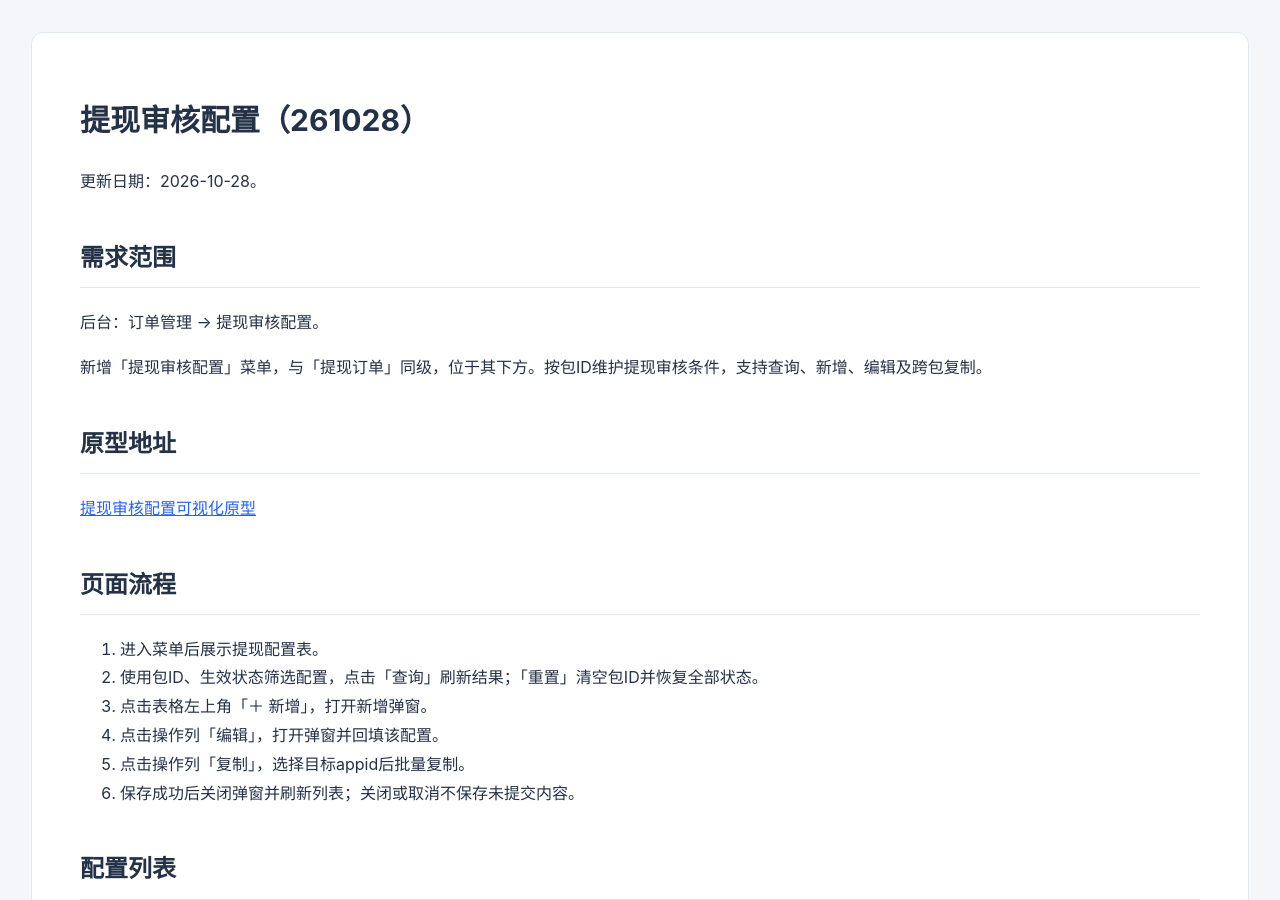
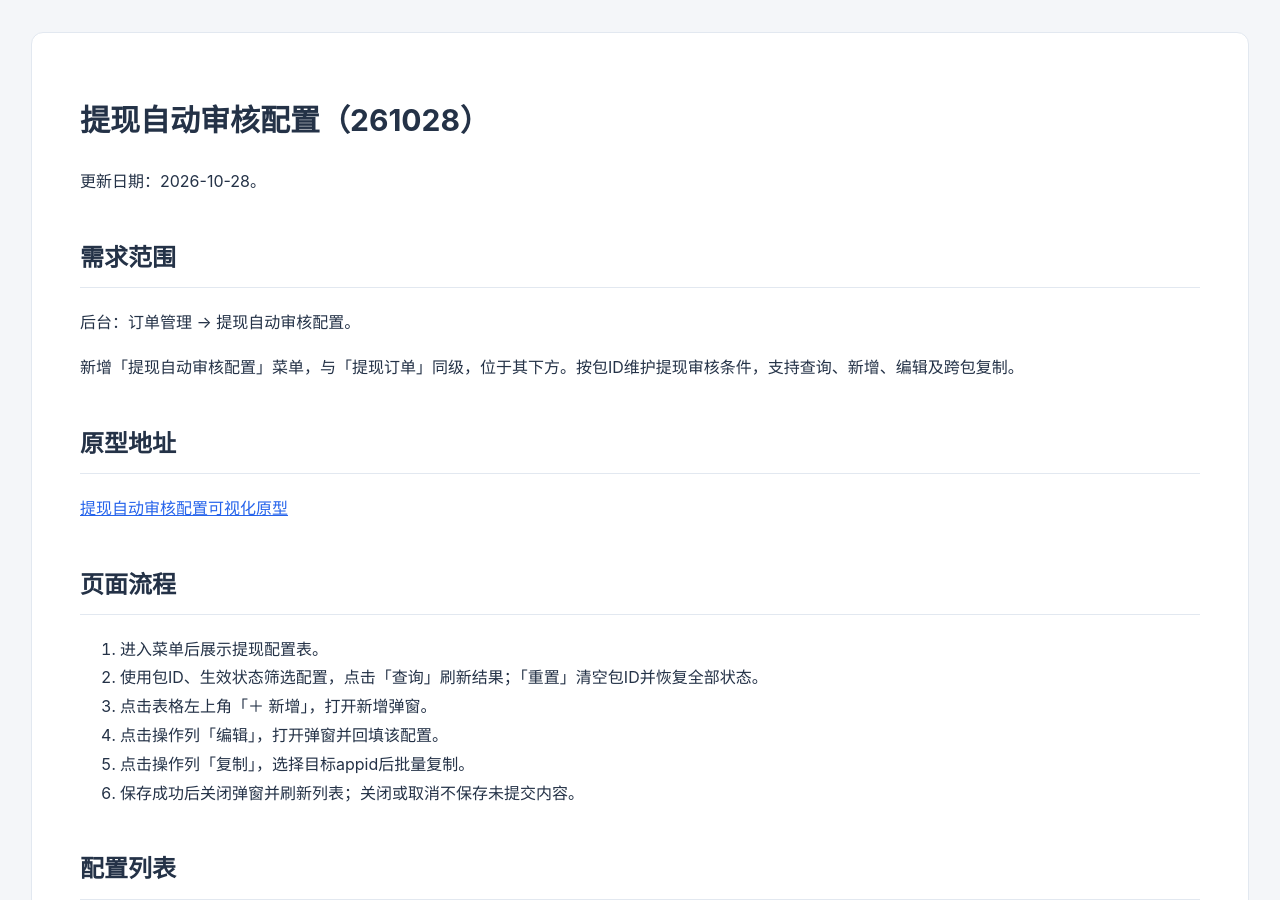
Before and after one commit to HDDDONG/tiered-recharge-requirements, a Jekyll site: the page built from withdrawal-review-config/index.md, in a window 1280 px wide and 900 px high. Built offline with Jekyll 4.4.1, drawn with Linux system fonts in a browser that asks for light colours.

Commit message:
docs: rename automatic withdrawal review configuration

```diff
--- a/withdrawal-review-config/index.md
+++ b/withdrawal-review-config/index.md
@@ -1,21 +1,21 @@
 ---
 layout: default
-title: 提现审核配置
+title: 提现自动审核配置
 ---
 
-# 提现审核配置（261028）
+# 提现自动审核配置（261028）
 
 更新日期：2026-10-28。
 
 ## 需求范围
 
-后台：订单管理 → 提现审核配置。
+后台：订单管理 → 提现自动审核配置。
 
-新增「提现审核配置」菜单，与「提现订单」同级，位于其下方。按包ID维护提现审核条件，支持查询、新增、编辑及跨包复制。
+新增「提现自动审核配置」菜单，与「提现订单」同级，位于其下方。按包ID维护提现审核条件，支持查询、新增、编辑及跨包复制。
 
 ## 原型地址
 
-[提现审核配置可视化原型](https://hdddong.github.io/LUCKY/admin/#menu=m5-6)
+[提现自动审核配置可视化原型](https://hdddong.github.io/LUCKY/admin/#menu=m5-6)
 
 ## 页面流程
 
```
